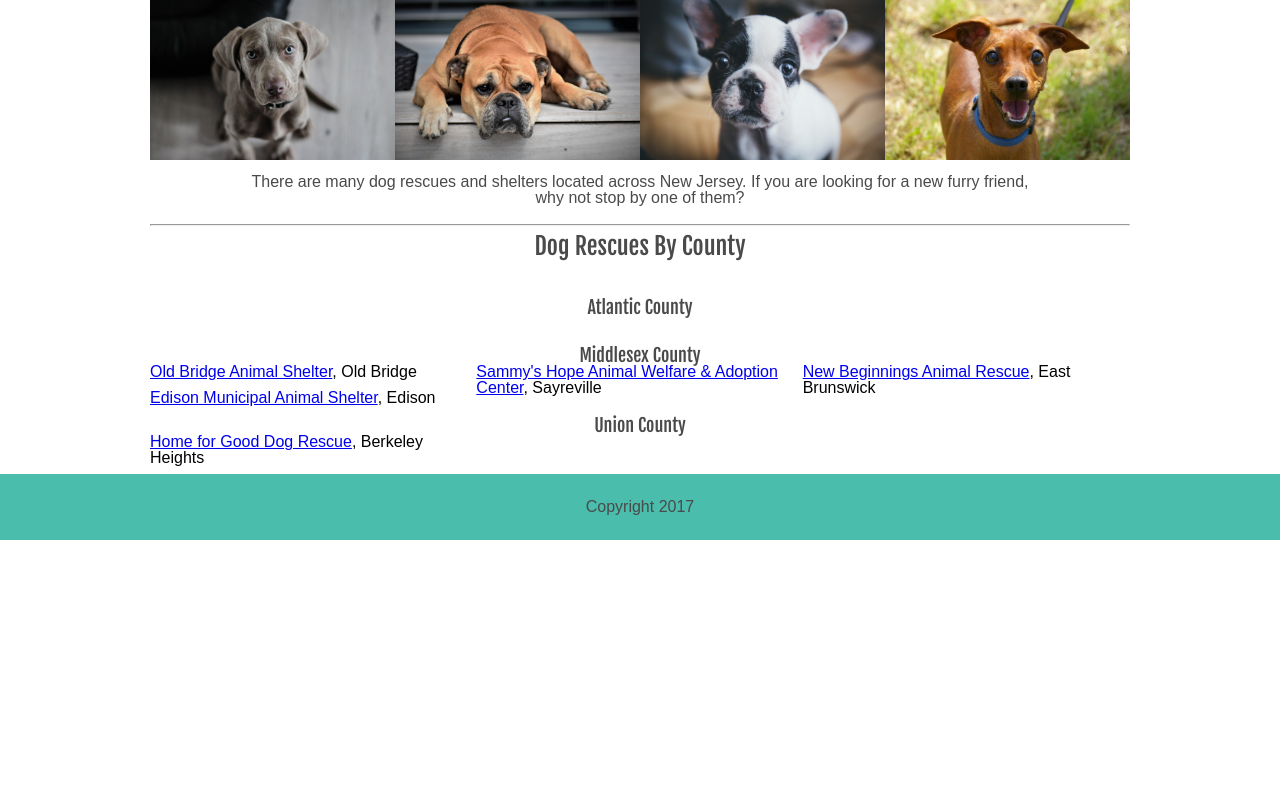
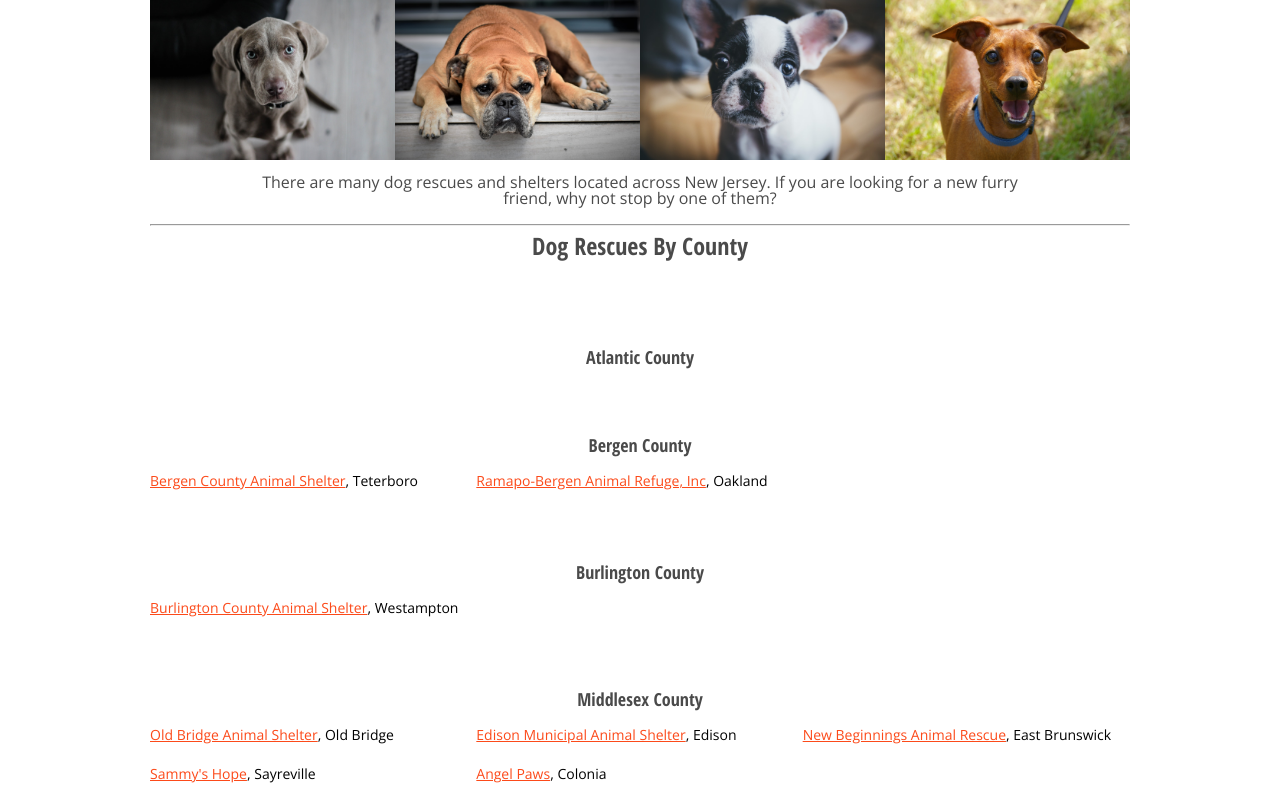
Before and after one commit to BrianneHostutler/dog-rescues, a website: page index.html in a window 1280 px wide. Shown: the part 93-884 px from the top of the page. Before the commit the page ends 800 px from the top, so only its background shows below. Drawn offline with nearby package versions, Linux system fonts and the light colour scheme; a web font is replaced by a local one.

Commit message:
change fonts, added more listings

```diff
--- a/index.html
+++ b/index.html
@@ -3,12 +3,13 @@
 <head>
 	<title>Dog Rescues of NJ</title>
 <meta name="viewport" content="width=device-width, initial-scale=1.0">
-	<link href="https://fonts.googleapis.com/css?family=Cantarell|Fjalla+One" rel="stylesheet">
-
+	<!-- <link href="https://fonts.googleapis.com/css?family=Cantarell|Fjalla+One" rel="stylesheet"> -->
+	<link href="https://fonts.googleapis.com/css?family=Open+Sans|Open+Sans+Condensed:700" rel="stylesheet">
 	<link rel="stylesheet" type="text/css" href="css/style.css">
 </head>
 <body>
 
+<!-- https://docs.google.com/spreadsheets/d/1uUEB6FvEtpFrcd0G5dzTOppBCfQdXsvXH90RBQvmdl0/edit?usp=drive_web -->
 <header>
 	<div class="header-wrapper">
 		<h1>Dog Rescues of New Jersey</h1>
@@ -49,11 +50,11 @@
 	</div>
 </div>
 
-
+<div style="clear: both;"></div>
 <div class="listing">
 
 <!-- ATLANTIC -->
-	<div class="county">
+	<div class="county" id="atlantic">
 		<div class="row">
 			<div class="columns text-center">
 				<h3>Atlantic County</h3>
@@ -71,9 +72,58 @@
 			</div>
 		</div>
 	</div>
+<!-- BEGREN -->
+	<div class="county" id="bergen">
+		<div class="row">
+			<div class="columns text-center">
+				<h3>Bergen County</h3>
+			</div>
+		</div>
+		<div class="row">
+			<div class="columns medium-4">
+				<ul>
+					<li><a  target="_blank"  href="http://www.co.bergen.nj.us/1002/Animal-Shelter-Adoption-Center">Bergen County Animal Shelter</a>, Teterboro</li>
+				</ul>
+			</div>
+			<div class="columns medium-4">
+				<ul>
+					<li><a target="_blank" href="https://rbari.org/" >Ramapo-Bergen Animal Refuge, Inc</a>, Oakland</li>
+				</ul>
+			</div>
+			<div class="columns medium-4">
+				<ul>
+					<li><a target="_blank" href="#"></a></li>
+				</ul>
+			</div>
+		</div>
+	</div>
+	<!-- BURLINGTON -->
+	<div class="county" id="burlington">
+		<div class="row">
+			<div class="columns text-center">
+				<h3>Burlington County</h3>
+			</div>
+		</div>
+		<div class="row">
+			<div class="columns medium-4">
+				<ul>
+					<li><a target="_blank" href="http://www.co.burlington.nj.us/168/Animal-Shelter">Burlington County Animal Shelter</a>, Westampton</li>
+				</ul>
+			</div>
+			<div class="columns medium-4">
+
+			</div>
+			<div class="columns medium-4">
+				<ul>
+					<li><a target="_blank" href="#" ></a> </li>
+				</ul>
+			</div>
+		</div>
+	</div>
+
 
 <!-- MIDDLESEX -->
-	<div class="county">
+	<div class="county" id="middlesex">
 		<div class="row">
 			<div class="columns text-center">
 				<h3>Middlesex County</h3>
@@ -82,25 +132,28 @@
 		<div class="row">
 			<div class="columns medium-4">
 				<ul>
-					<li><a href="http://www.oldbridge.com/content/5146/5233/default.aspx">Old Bridge Animal Shelter</a>, Old Bridge</li>
-					<li><a href="http://edisonnj.org/departments/animal_shelter/index.php">Edison Municipal Animal Shelter</a>, Edison</li>
+					<li><a target="_blank" href="http://www.oldbridge.com/content/5146/5233/default.aspx">Old Bridge Animal Shelter</a>, Old Bridge</li>
+					<li><a target="_blank" href="http://www.sammyshope.org/">Sammy's Hope</a>, Sayreville </li>
+
 				</ul>
 			</div>
 			<div class="columns medium-4">
 				<ul>
-					<li><a href="http://www.sammyshope.org/">Sammy's Hope Animal Welfare &amp; Adoption Center</a>, Sayreville </li>
+					<li><a target="_blank" href="http://edisonnj.org/departments/animal_shelter/index.php">Edison Municipal Animal Shelter</a>, Edison</li>
+					<li><a target="_blank" href="http://www.angelpaws.org/homepage.htm">Angel Paws</a>, Colonia</li>
+
 				</ul>
 			</div>
 			<div class="columns medium-4">
 				<ul>
-					<li><a href="http://www.newbeginningsanimalrescuenj.org/">New Beginnings Animal Rescue</a>, East Brunswick</li>
+					<li><a target="_blank" href="http://www.newbeginningsanimalrescuenj.org/">New Beginnings Animal Rescue</a>, East Brunswick</li>
 				</ul>
 			</div>
 		</div>
 	</div>
 
 <!-- UNION -->
-	<div class="county">
+	<div class="county" id="union">
 		<div class="row">
 			<div class="columns text-center">
 				<h3>Union County</h3>
@@ -115,13 +168,42 @@
 			<div class="columns medium-4">
 
 			</div>
+			<div class="columns medium-4">
+				<ul>
+					<li><a target="_blank" href="#" ></a> </li>
+				</ul>
+			</div>
 		</div>
 	</div>
 
-
-
+<!-- COUNTY -->
+<!-- 	<div class="county" id="county">
+		<div class="row">
+			<div class="columns text-center">
+				<h3> County</h3>
+			</div>
+		</div>
+		<div class="row">
+			<div class="columns medium-4">
+				<ul>
+					<li><a target="_blank" href="#">Title</a>, </li>
+				</ul>
+			</div>
+			<div class="columns medium-4">
+				<ul>
+					<li><a target="_blank" href="#">Title</a> </li>
+				</ul>
+			</div>
+			<div class="columns medium-4">
+				<ul>
+					<li><a target="_blank" href="#">Title</a> </li>
+				</ul>
+			</div>
+		</div>
+	</div>
+ -->
 </div>
-
+<div style="clear: both;"></div>
 
 
 <footer>
--- a/sass/style.scss
+++ b/sass/style.scss
@@ -83,29 +83,29 @@ $lightgray:#DFDCE3;
 
 
 /*TYPOGRAPHY*/
-$fjalla: 'Fjalla One', sans-serif;
-$cantarell: 'Cantarell', sans-serif;
+$sanscond: 'Open Sans Condensed', sans-serif;
+$sans: 'Open Sans', sans-serif;
 
 h1,h2, h3, p {
 	color:$darkgray;
 }
 
 h1 {
-	font-family: $fjalla;
+	font-family: $sanscond;
 	font-size: 40px;
 	color: $white;
 }
 h2 {
-	font-family: $fjalla;
+	font-family: $sanscond;
 	font-size: 24px;
 	margin-bottom: 40px;
 }
 h3 {
-	font-family: $fjalla;
+	font-family: $sanscond;
 	font-size: 18px;
 }
 p,li,a {
-	font-family: $cantarell;
+	font-family: $sans;
 }
 .header-wrapper{
 	background-color: $teal;
@@ -143,9 +143,20 @@ p,li,a {
 	padding:0 20px;
 }
 .county {
-	margin-bottom: 30px;
+	h3 {
+		margin-bottom: 20px;
+		padding-top: 50px;
+	}
 	li {
-		margin-bottom: 10px;
+		margin-bottom: 25px;
+		font-size: 14px;
+		a {
+			color:$orange;
+
+		}
+	}
+	ul {
+		padding-right: 10px;
 	}
 }
 
```
Also changed, not shown: css/style.css.
